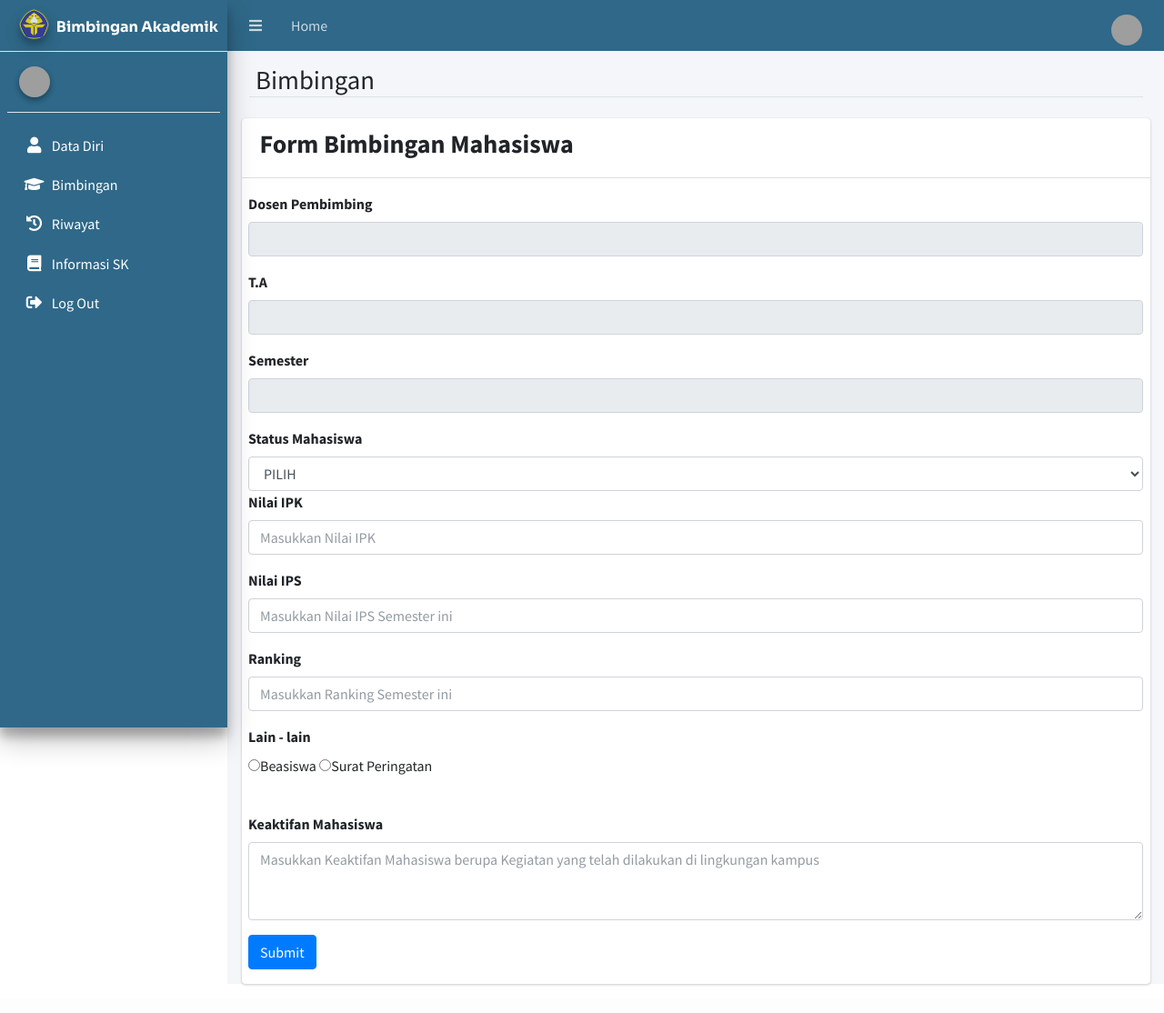
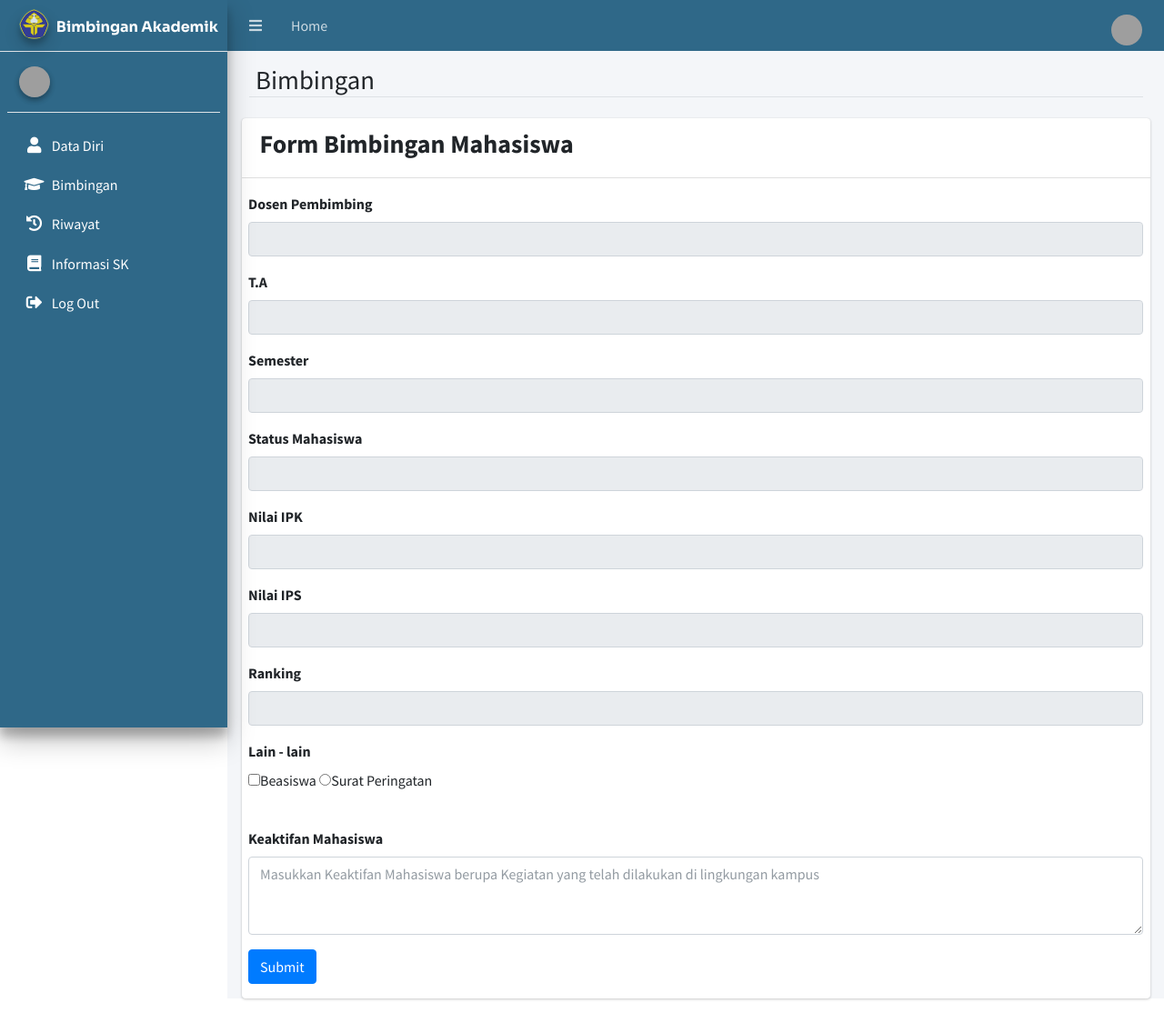
Before and after one commit to MrZwen/BimbinganAkademik, a CodeIgniter app: page /bimbinganAkademik/Cbimbingan/formbimbingan in a window 1280 px wide. Shown: the whole page at 91% size. Before the commit the page ends 1084 px from the top, so only its background shows below. Run offline with CodeIgniter, Linux system fonts and the light colour scheme; tables that the repository leaves empty or names only in its code hold one stand-in row (values such as "Sample post"); some libraries are stand-ins or nearby versions; grey boxes are pictures that could not be loaded.

Commit message:
Form Bimbingan

```diff
--- a/application/models/Mbimbingan.php
+++ b/application/models/Mbimbingan.php
@@ -12,10 +12,11 @@
     function tampilformb()
     {
         $id_akun = $this->session->userdata('id_akun');
-        $sql = $this->db->select('group_bimbingan.* , dosen.NamaDosen, mahasiswa.*')
+        $sql = $this->db->select('group_bimbingan.* , dosen.NamaDosen, mahasiswa.*, nilai.*')
             ->from('group_bimbingan')
             ->join('dosen', 'dosen.NID = group_bimbingan.NID')
             ->join('mahasiswa', 'mahasiswa.Nim = group_bimbingan.NIM ')
+            ->join('nilai', 'mahasiswa.Nim = nilai.Nim ')
             ->where('mahasiswa.id_akun', $id_akun)
             ->get('');
         return $sql->row();
--- a/application/views/Mahasiswa/formBimbingan.php
+++ b/application/views/Mahasiswa/formBimbingan.php
@@ -116,29 +116,25 @@
                 <input type="hidden" class="form-control" id="id_group" value="<?php echo isset($user->id_group) ? $user->id_group : null; ?> " name="id_group">
                 <div class="mb-3">
                     <label class="form-label">Status Mahasiswa </label>
-                    <select name="StatusMahasiswa" class="form-control" id="StatusMahasiswa">
-                        <option value="">PILIH</option>
-                        <option value="Aktif">Aktif</option>
-                        <option value="Cuti">Cuti</option>
-                        <option value="DropOut">Drop Out (DO)</option>
+                    <input type="text" class="form-control"  value="<?php echo isset($user->StatusMahasiswa ) ? $user->StatusMahasiswa  : null; ?>" disabled>
                 </div>
                 </select>
                 <div class="mb-3">
                     <label class="form-label">Nilai IPK</label>
-                    <input type="number" class="form-control" id="IPK" min="0.00" max="4.00" placeholder="Masukkan Nilai IPK" name="IPK">
+                    <input type="text" class="form-control"  value="<?php echo isset($user->IPK ) ? $user->IPK  : null; ?>" disabled>
                 </div>
                 <div class="mb-3">
                     <label class="form-label">Nilai IPS</label>
-                    <input type="number" class="form-control" id="IPS" min="0.00" max="4.00" placeholder="Masukkan Nilai IPS Semester ini" name="IPS">
+                    <input type="text" class="form-control"  value="<?php echo isset($user->IPS ) ? $user->IPS  : null; ?>" disabled>
                 </div>
                 <div class="mb-3">
                     <label class="form-label">Ranking</label>
-                    <input type="number" class="form-control" id="Ranking" min="1" placeholder="Masukkan Ranking Semester ini" name="Ranking">
+                    <input type="text" class="form-control"  value="<?php echo isset($user->Ranking ) ? $user->Ranking  : null; ?>" disabled>
                 </div>
                 <div class="mb-3">
                     <label class="form-label">Lain - lain </label>
                     <br>
-                    <input class="form-check-label" type="radio" name="Lainya" id="Beasiswa" value="Beasiswa">Beasiswa
+                    <input class="form-check-label" type="checkbox" name="Lainya" id="Beasiswa" value="Beasiswa">Beasiswa
                     <input class="form-check-label" type="radio" name="Lainya" id="SuratPeringatan" value="SuratPeringatan">Surat Peringatan
                     <br /> <br />
                 </div>
```
